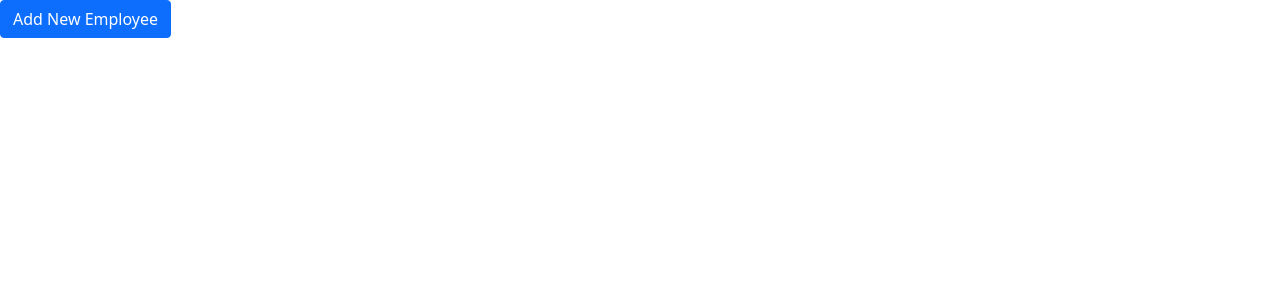
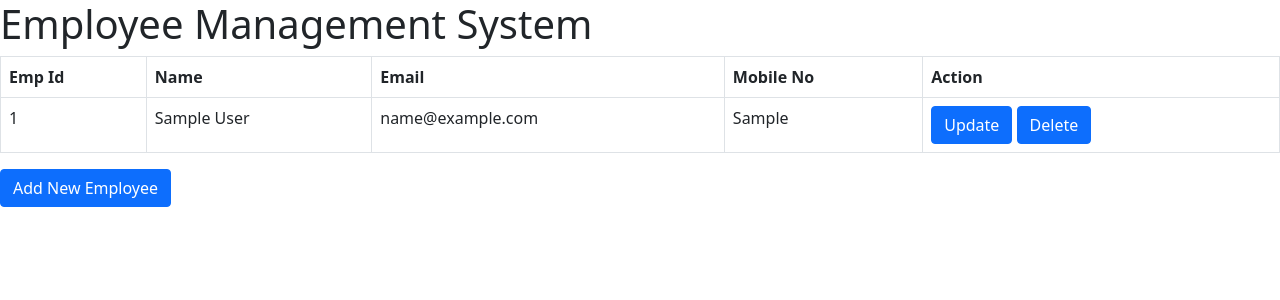
Before and after one commit to subhadarshani82/Employee_Management_System, a Django app: template templates/list_employees.html in a window 1280 px wide. Shown: the top 300 px of the page. Run offline with Django 4.2, Linux system fonts and the light colour scheme; the template is opened without the code that fills it: values that come from a table or form of the project are taken from there, others are empty; tables that the repository leaves empty hold one stand-in row (values such as "Sample post").

Commit message:
impliment finctionality for list emplyees in a frontend table.

```diff
--- a/employee_management_system/urls.py
+++ b/employee_management_system/urls.py
@@ -20,5 +20,6 @@ from employees import views
 
 urlpatterns = [
     path('admin/', admin.site.urls),
-    path('add_employee/',views.add_employee,name='add_employee')
+    path('add_employee/',views.add_employee,name='add_employee'),
+    path('list_employee/',views.list_employee,name='list_employee')
 ]
--- a/templates/list_employees.html
+++ b/templates/list_employees.html
@@ -7,6 +7,37 @@
     <title>Document</title>
 </head>
 <body>
+    <h1>Employee Management System</h1>
+
+    <!-- list of all employees -->
+
+    <table class="table table-bordered">
+  <thead>
+    <tr>
+        <th>Emp Id</th>
+        <th>Name</th>
+        <th>Email</th>
+        <th>Mobile No</th>
+        <th>Action</th>
+    </tr>
+  </thead>
+  <tbody>
+    {% for emp in employees %}
+    <tr>
+
+     <td>{{emp.id}}</td>
+     <td>{{emp.name}}</td>
+     <td>{{emp.email}}</td>
+     <td>{{emp.contact}}</td>
+     <td>
+        <a href="" class="btn btn-primary" >Update</a>
+        <a href="" class="btn btn-primary">Delete</a>
+    </td>
+
+    </tr>
+    {% endfor %}
+  </tbody>
+</table>
 
     <!-- Button trigger modal -->
 <button type="button" class="btn btn-primary" data-bs-toggle="modal" data-bs-target="#exampleModal">
```
Also changed, not shown: employees/views.py (+10 -3 lines).
